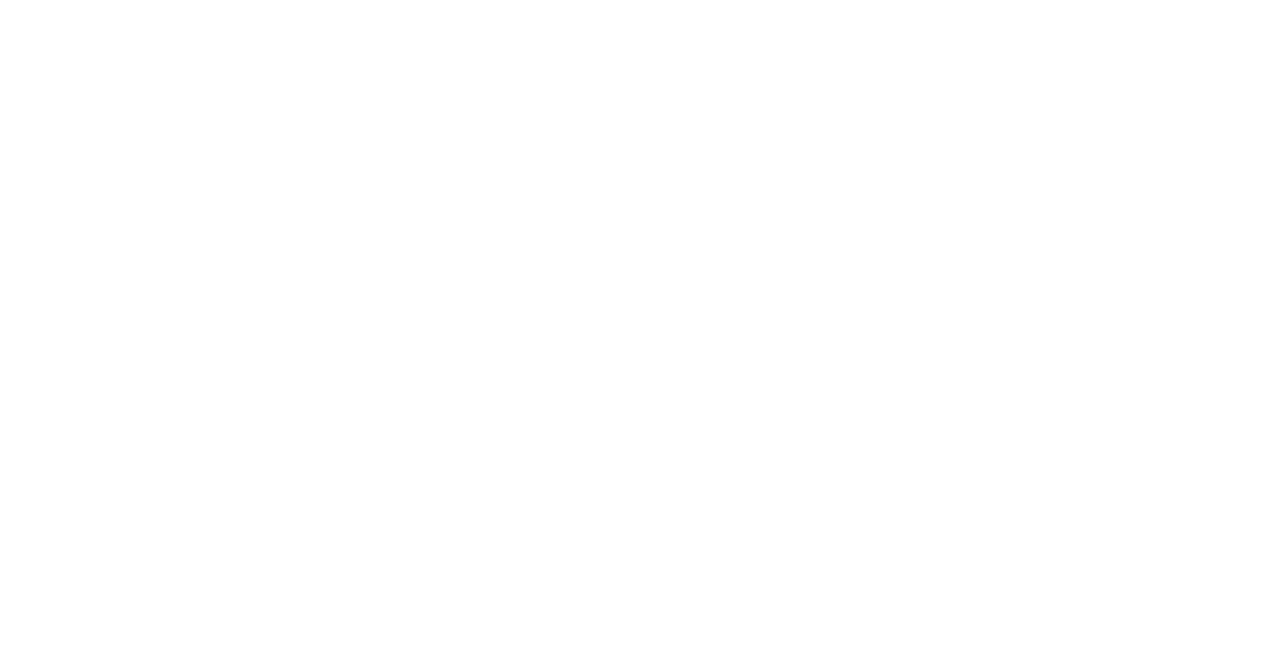
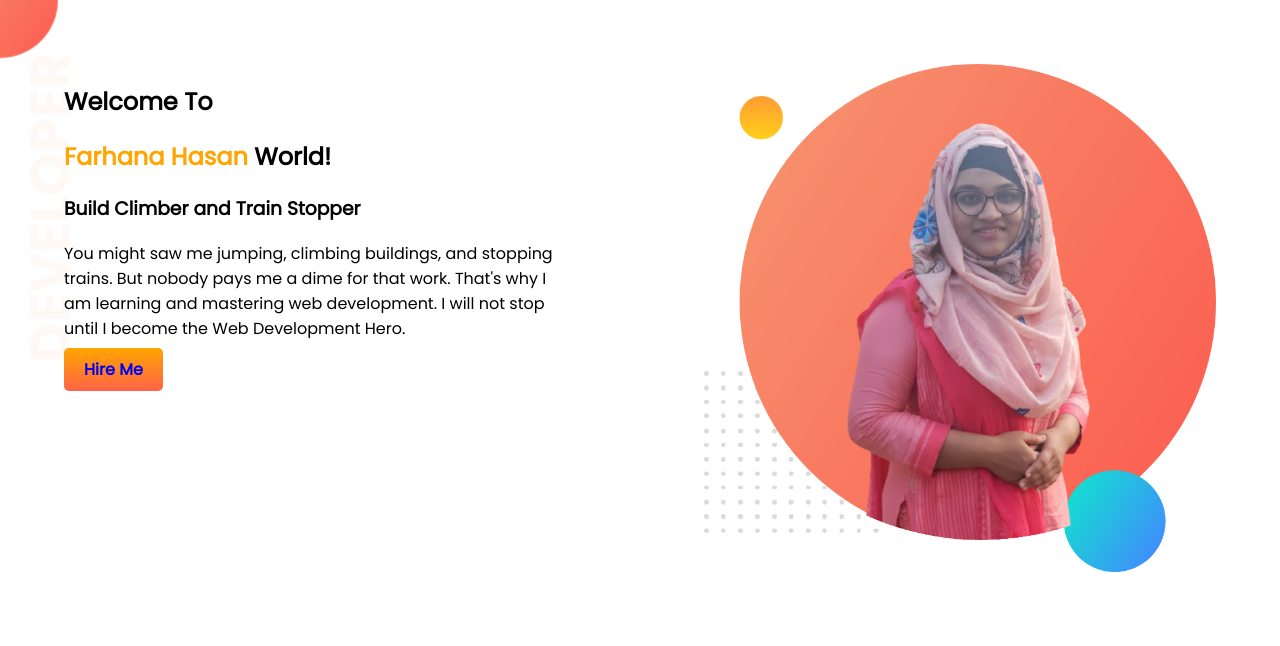
Before and after one commit to farhanacsebd/developer-portfolio, a plain HTML site: page index.html in a window 1280 px wide. Drawn offline with Linux system fonts and the light colour scheme.

Commit message:
1st part

```diff
--- a/index.html
+++ b/index.html
@@ -1,13 +1,34 @@
 <!DOCTYPE html>
 <html lang="en">
+
 <head>
     <meta charset="UTF-8">
     <meta http-equiv="X-UA-Compatible" content="IE=edge">
     <meta name="viewport" content="width=device-width, initial-scale=1.0">
     <title>Portfolio</title>
+    <link rel="preconnect" href="https://fonts.googleapis.com">
+    <link rel="preconnect" href="https://fonts.gstatic.com" crossorigin>
+    <link href="https://fonts.googleapis.com/css2?family=Poppins&display=swap" rel="stylesheet">
     <link rel="stylesheet" href="style.css">
 </head>
+
 <body>
+    <section class="top-banner">
+        <div class="half-width">
+            <h1>Welcome To</h1>
+            <h1><span class="orange-color">Farhana Hasan</span> World!</h1>
+            <h3>Build Climber and Train Stopper</h3>
+            <p>
+                You might saw me jumping, climbing buildings, and stopping trains. But nobody pays me a dime for that
+                work. That's why I am learning and mastering web development. I will not stop until I become the Web
+                Development Hero.
+            </p>
+            <a class="link-button" href="https://www.linkedin.com/in/farhana-binte-hasan-tasmi-914685158/">Hire Me</a>
+        </div>
+        <div class="half-width">
+            <img src="images/farhana.png" alt="">
+        </div>
+    </section>
+</body>
 
-</body>
 </html>
--- a/style.css
+++ b/style.css
@@ -0,0 +1,28 @@
+body{
+    font-family: 'Poppins', sans-serif;
+    margin: 0%;
+}
+.orange-color{
+    color: orange;
+}
+section{
+    display: flex;
+}
+.half-width{
+    width: 50%;
+    padding: 5%;
+}
+.half-width img{
+    width: 100%;
+}
+.link-button{
+    text-decoration: none;
+    background-image: linear-gradient(orange,tomato);
+    padding: 10px 20px;
+    border-radius: 5px;
+    font-weight: 700;
+}
+.top-banner{
+    background-image: url(images/top-banner.png);
+    background-repeat: no-repeat;
+}
```
Also changed, not shown: images/dream-bg.png (added), images/exp-bg.png (added), images/farhana.png (added), images/jhankar.png (added), images/jhankar2.png (added), images/my-bg.png (added), images/my-bg2.png (added), images/top-banner.png (added), style/IMG-20180522-WA0005.jpg (added), style/IMG-20180712-WA0015.jpg (added), style/IMG-20190127-WA0062.jpg (added), style/IMG-20190225-WA0006.jpg (added), style/IMG-20190413-WA0018.jpg (added), 1 other file.
